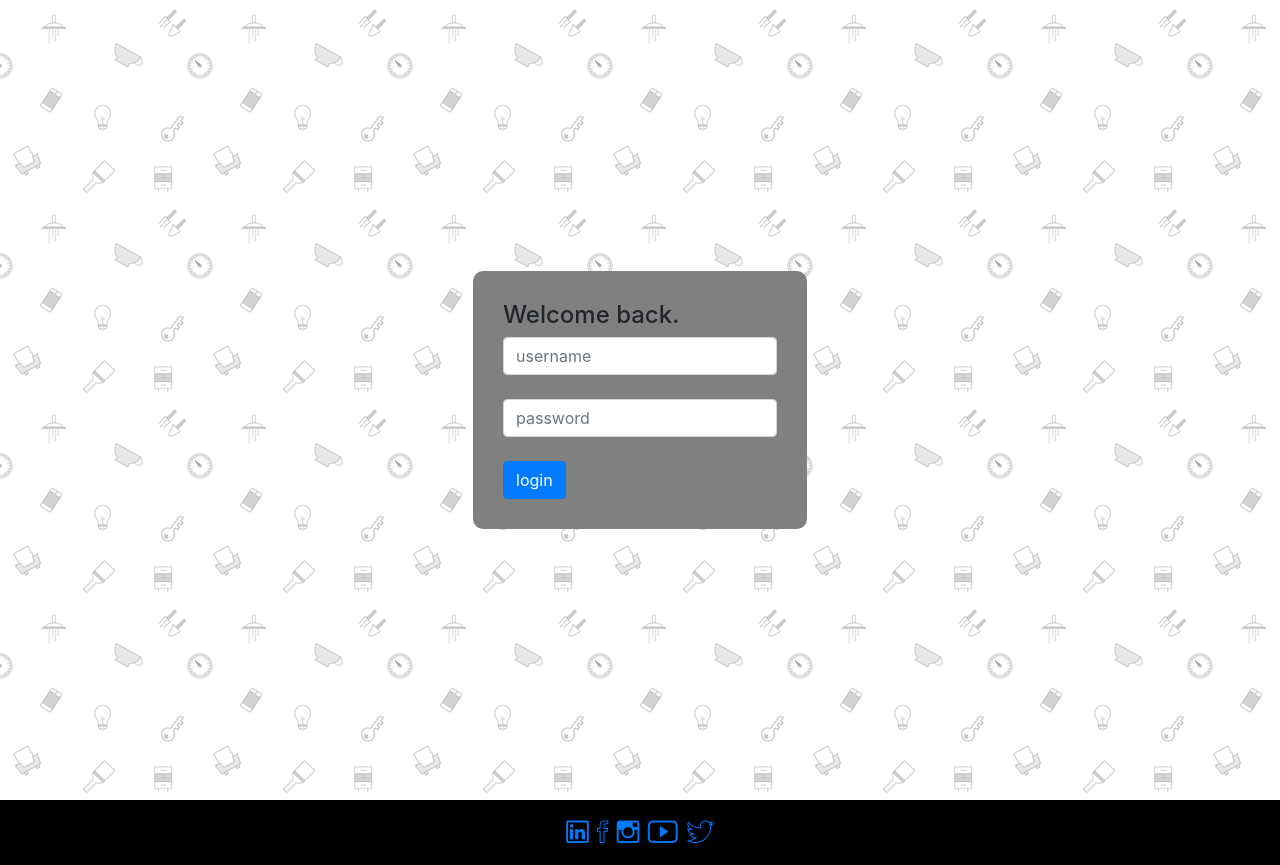
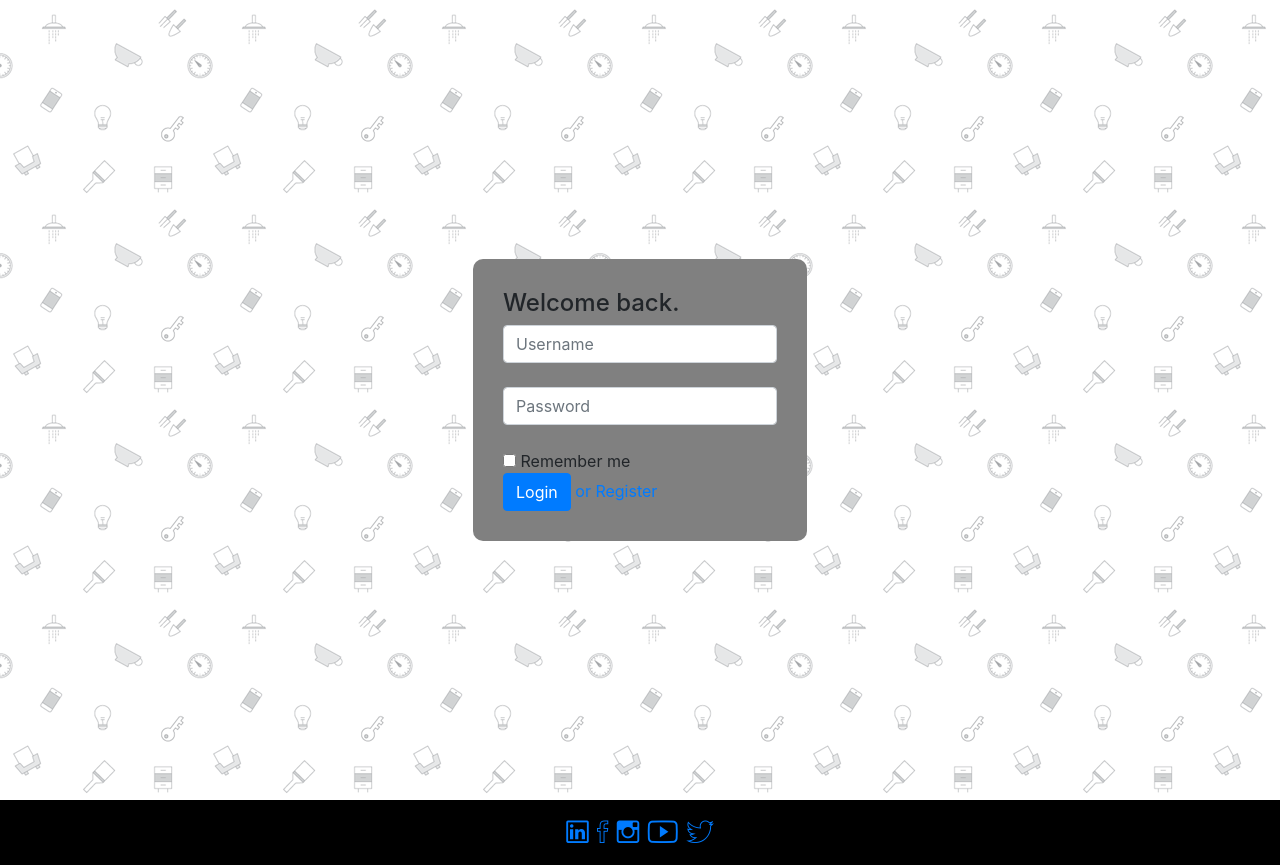
Before and after one commit to sebastianbadaro/InmobiliariaMaglietti, a PHP site: page /login.php in a window 1280 px wide. Shown: the part 56-921 px from the top of the page. Run offline with PHP 8.4, Linux system fonts and the light colour scheme.

Commit message:
minor changes

```diff
--- a/html/login.php
+++ b/html/login.php
@@ -22,13 +22,15 @@
         <div class="row    login-div">
             <div class="form-login">
             <h4>Welcome back.</h4>
-            <input type="text" id="userName" class="form-control input-sm chat-input" placeholder="username" />
+            <input type="text" id="userName" class="form-control input-sm chat-input" placeholder="Username" />
             </br>
-            <input type="text" id="userPassword" class="form-control input-sm chat-input" placeholder="password" />
+            <input type="text" id="userPassword" class="form-control input-sm chat-input" placeholder="Password" />
             </br>
+           <input type="checkbox" name="remember" value="remember"> Remember me<br>
             <div class="wrapper">
-            <span class="group-btn">
-                <a href="#" class="btn btn-primary btn-md">login <i class="fa fa-sign-in"></i></a>
+            <span class="group-btn align-items-center">
+                <a href="#" class="btn btn-primary btn-md">Login <i class="fa fa-sign-in"></i></a>
+                  <a href="#"> or Register</a>
             </span>
             </div>
             </div>
```
